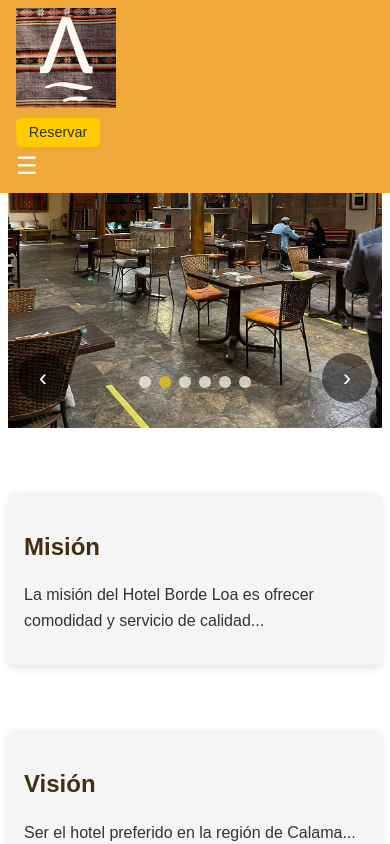
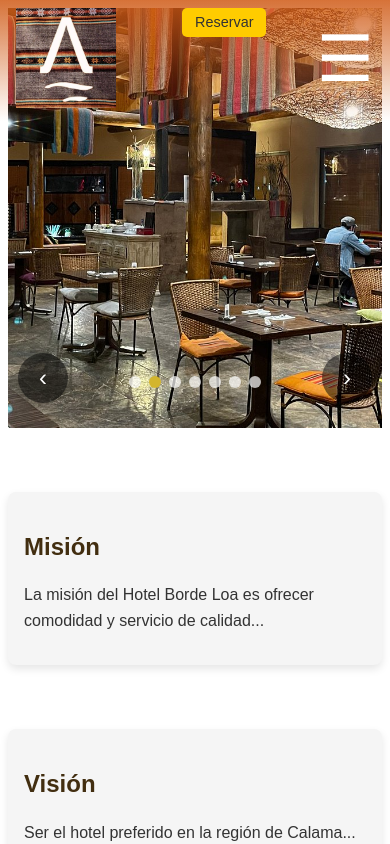
Before and after one commit to Erickbut/APP_ANAKENA, a Next.js app in the folder frontend/: page / in a window 390 px wide. Shown: the top 844 px of the page. Built offline with nearby package versions, Linux system fonts and the light colour scheme.

Commit message:
Five commit: navbar transparent background

```diff
--- a/frontend/src/components/ImageSlider.jsx
+++ b/frontend/src/components/ImageSlider.jsx
@@ -10,6 +10,7 @@ const images = [
     '/images/entrada_cool.jpg',
     '/images/atrasquincho.jpg',
     '/images/pasillorecepcion.jpg',
+    '/images/hotelatras.jpg',
     // Agrega las rutas de tus imágenes aquí
 ];
 
--- a/frontend/src/styles/ImageSlider.module.css
+++ b/frontend/src/styles/ImageSlider.module.css
@@ -10,11 +10,12 @@
 }
 
 .imageContainer {
-    width: 100%;
-    height: 100%;
+    width: 100vw;
+    height: 100vh;
     display: flex;
     align-items: center;
     justify-content: center;
+    overflow: hidden;
 }
 
 .image {
--- a/frontend/src/styles/Navbar.module.css
+++ b/frontend/src/styles/Navbar.module.css
@@ -4,9 +4,10 @@
     justify-content: space-between;
     padding: 0.5rem 1rem;
     /* Ajuste para menos altura en móviles */
-    background-color: #f1a83a;
+    background: linear-gradient(to bottom, rgba(207, 90, 22, 0.856), rgba(207, 90, 22, 0));
     color: white;
     width: 100%;
+    height: fit-content;
     box-sizing: border-box;
     position: fixed;
     top: 0;
@@ -16,7 +17,7 @@
 
 /* Logo */
 .logo {
-    font-size: 1.2rem;
+    font-size: 0.5rem;
     /* Tamaño reducido para móviles */
     font-weight: bold;
     display: flex;
@@ -45,7 +46,7 @@
 }
 
 .navLinks a:hover {
-    color: #ffcc00;
+    color: #cf5a16;
 }
 
 /* Botón de reserva */
@@ -70,14 +71,14 @@
 .hamburger {
     display: none;
     /* Oculto en pantallas grandes */
-    font-size: 1.5rem;
+    font-size: 4rem;
     cursor: pointer;
 }
 
 /* Vista móvil */
 @media (max-width: 768px) {
     .navbar {
-        flex-direction: column;
+        flex-direction:row;
         align-items: flex-start;
         /* Alinear contenido a la izquierda */
         padding: 0.5rem 1rem;
@@ -90,7 +91,7 @@
         gap: 0.5rem;
         /* Espaciado compacto entre enlaces */
         width: 100%;
-        background-color: #f1a83a;
+        background-color: #cf5a169d;
         padding: 0.5rem 1rem;
         position: absolute;
         top: 100%;
```
Also changed, not shown: frontend/public/images/hotelatras.jpg (renamed from frontend/public/images/vue-sur-les-chambres.jpg).
